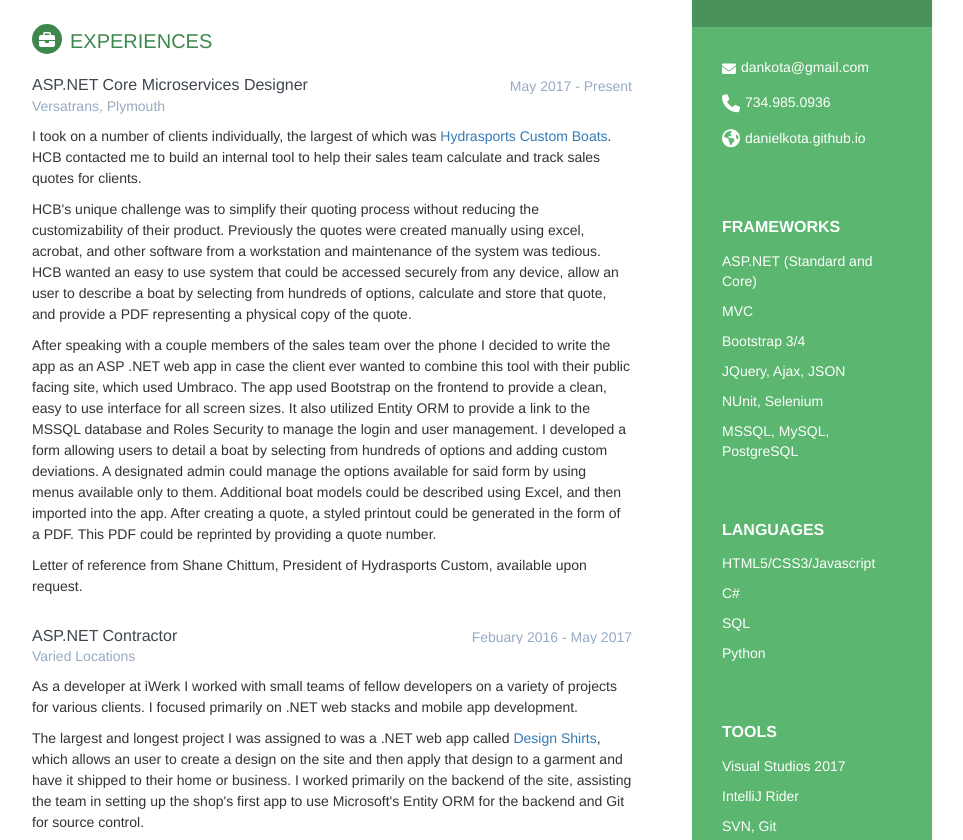
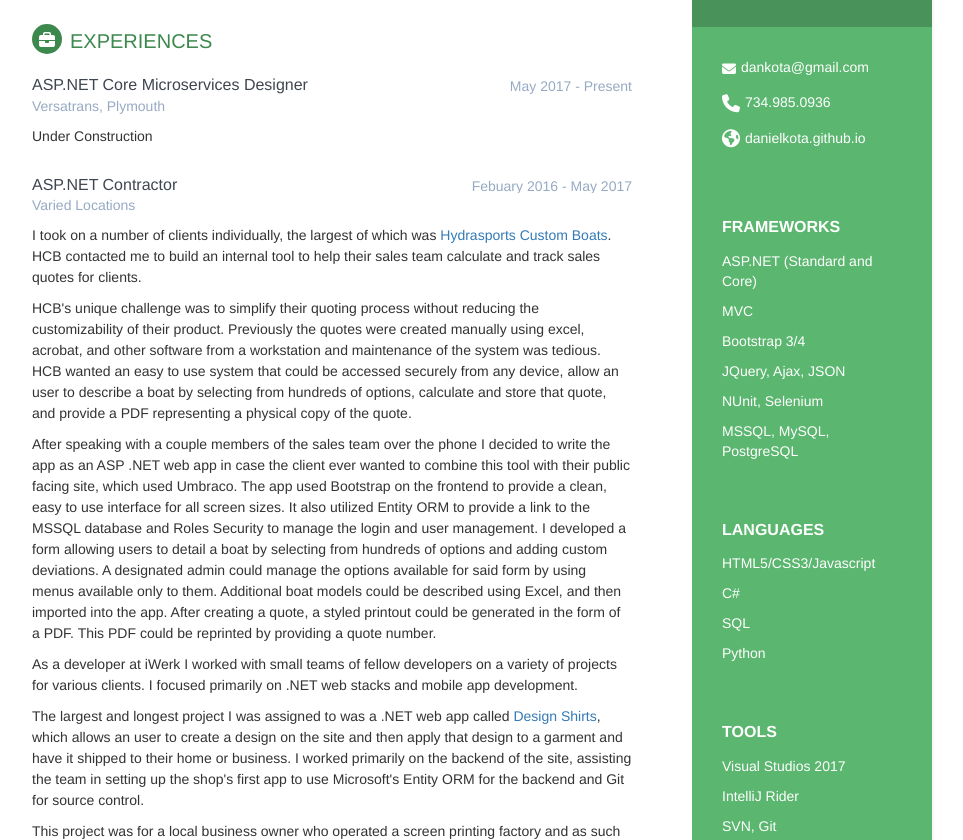
Before and after one commit to estepanian/DanielKota.github.io, a plain HTML site: page index.html in a window 1280 px wide. Shown: the part 258-1098 px from the top of the page, without its empty margins (188-1151 px from the left). Drawn offline with nearby package versions, Linux system fonts and the light colour scheme; a script that the page names is missing.

Commit message:
collapsed iwerk and hcb into one contractor header

```diff
--- a/index.html
+++ b/index.html
@@ -131,10 +131,7 @@
                         <div class="company">Versatrans, Plymouth</div>
                     </div><!--//meta-->
                     <div class="details">
-                        <p>I took on a number of clients individually, the largest of which was <a href="http://www.hydrasportscustom.com">Hydrasports Custom Boats</a>. HCB contacted me to build an internal tool to help their sales team calculate and track sales quotes for clients. </p>
-                        <p>HCB's unique challenge was to simplify their quoting process without reducing the customizability of their product. Previously the quotes were created manually using excel, acrobat, and other software from a workstation and maintenance of the system was tedious. HCB wanted an easy to use system that could be accessed securely from any device, allow an user to describe a boat by selecting from hundreds of options, calculate and store that quote, and provide a PDF representing a physical copy of the quote.</p>
-                        <p>After speaking with a couple members of the sales team over the phone I decided to write the app as an ASP .NET web app in case the client ever wanted to combine this tool with their public facing site, which used Umbraco. The app used Bootstrap on the frontend to provide a clean, easy to use interface for all screen sizes. It also utilized Entity ORM to provide a link to the MSSQL database and Roles Security to manage the login and user management. I developed a form allowing users to detail a boat by selecting from hundreds of options and adding custom deviations. A designated admin could manage the options available for said form by using menus available only to them. Additional boat models could be described using Excel, and then imported into the app. After creating a quote, a styled printout could be generated in the form of a PDF. This PDF could be reprinted by providing a quote number.</p>
-                        <p>Letter of reference from Shane Chittum, President of Hydrasports Custom, available upon request.</p>
+                        Under Construction
                     </div><!--//details-->
                 </div><!--//item-->
 
@@ -147,6 +144,9 @@
                         <div class="company">Varied Locations</div>
                     </div><!--//meta-->
                     <div class="details">
+                        <p>I took on a number of clients individually, the largest of which was <a href="http://www.hydrasportscustom.com">Hydrasports Custom Boats</a>. HCB contacted me to build an internal tool to help their sales team calculate and track sales quotes for clients. </p>
+                        <p>HCB's unique challenge was to simplify their quoting process without reducing the customizability of their product. Previously the quotes were created manually using excel, acrobat, and other software from a workstation and maintenance of the system was tedious. HCB wanted an easy to use system that could be accessed securely from any device, allow an user to describe a boat by selecting from hundreds of options, calculate and store that quote, and provide a PDF representing a physical copy of the quote.</p>
+                        <p>After speaking with a couple members of the sales team over the phone I decided to write the app as an ASP .NET web app in case the client ever wanted to combine this tool with their public facing site, which used Umbraco. The app used Bootstrap on the frontend to provide a clean, easy to use interface for all screen sizes. It also utilized Entity ORM to provide a link to the MSSQL database and Roles Security to manage the login and user management. I developed a form allowing users to detail a boat by selecting from hundreds of options and adding custom deviations. A designated admin could manage the options available for said form by using menus available only to them. Additional boat models could be described using Excel, and then imported into the app. After creating a quote, a styled printout could be generated in the form of a PDF. This PDF could be reprinted by providing a quote number.</p>
                         <p>As a developer at iWerk I worked with small teams of fellow developers on a variety of projects for various clients. I focused primarily on .NET web stacks and mobile app development.</p>
                         <p>The largest and longest project I was assigned to was a .NET web app called <a href="http://www.designshirts.com">Design Shirts</a>, which allows an user to create a design on the site and then apply that design to a garment and have it shipped to their home or business. I worked primarily on the backend of the site, assisting the team in setting up the shop's first app to use Microsoft's Entity ORM for the backend and Git for source control. </p>
                         <p>This project was for a local business owner who operated a screen printing factory and as such client interaction was an important part of this account. I attended many meetings and calls directly with the client to discuss the sorts of data he would need to capture and track in his application. We visited the factory and spoke with the customer service agents who would guide users through the app, and spoke with them about requirements.</p>
```
